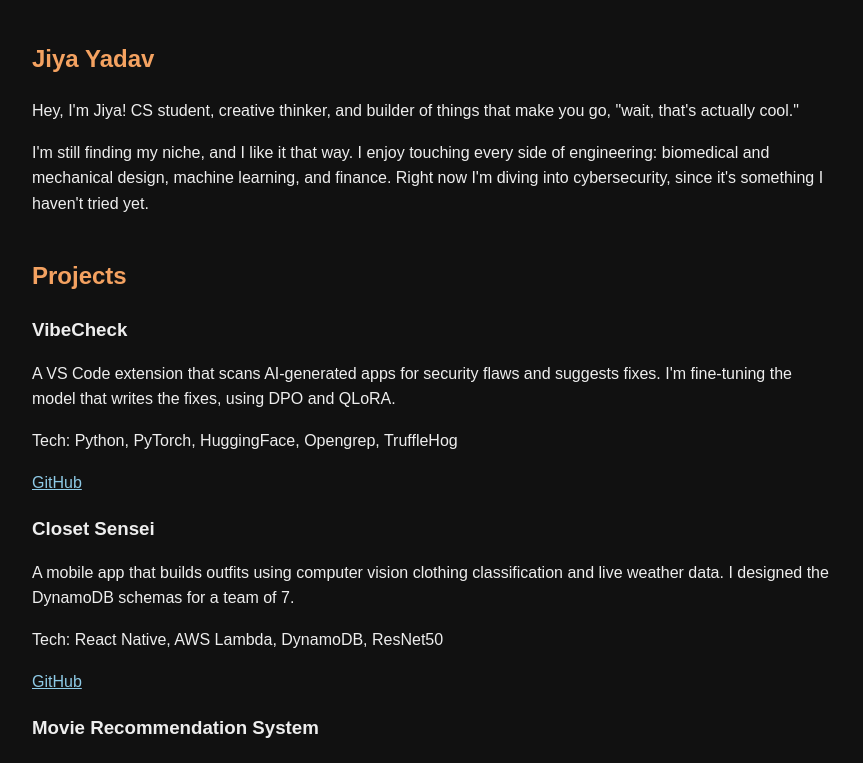
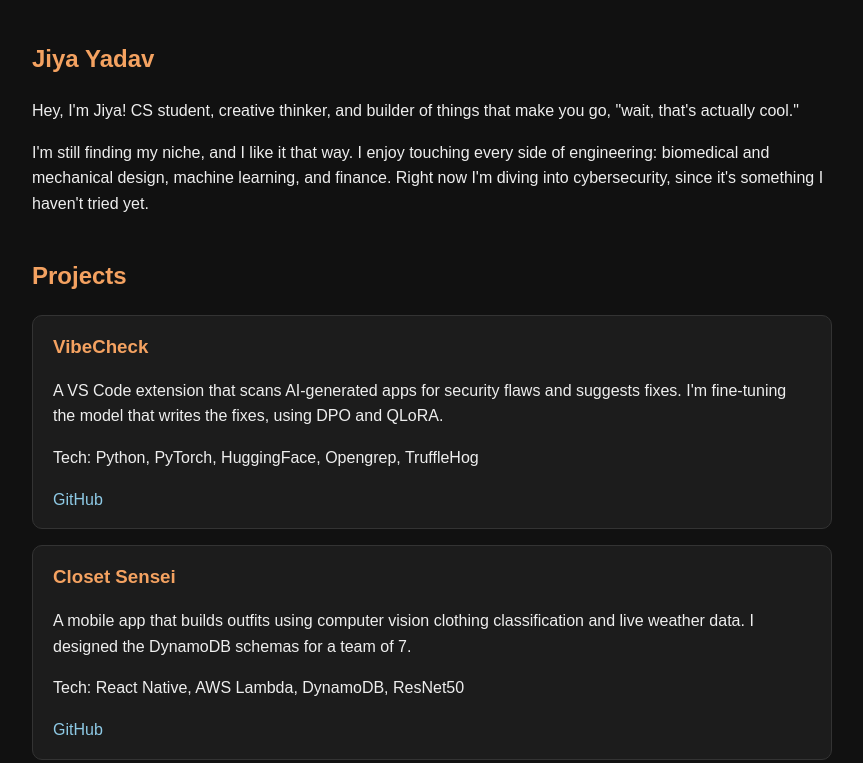
Before and after one commit to jiya032007/jiya032007.github.io, a React (Vite) app: page / in a window 1280 px wide. Shown: the top 763 px of the page, without its empty margins (208-1071 px from the left). Built offline with nearby package versions, Linux system fonts and the light colour scheme.

Commit message:
Style project cards

```diff
--- a/src/index.css
+++ b/src/index.css
@@ -23,3 +23,24 @@ a {
 div > h3 {
   margin-bottom: 4px;
 }
+
+section > div {
+  background: #1c1c1c;
+  border: 1px solid #333;
+  border-radius: 10px;
+  padding: 16px 20px;
+  margin-bottom: 16px;
+}
+
+h3 {
+  color: #f4a261;
+  margin-top: 0;
+}
+
+a {
+  text-decoration: none;
+}
+
+a:hover {
+  text-decoration: underline;
+}
```
